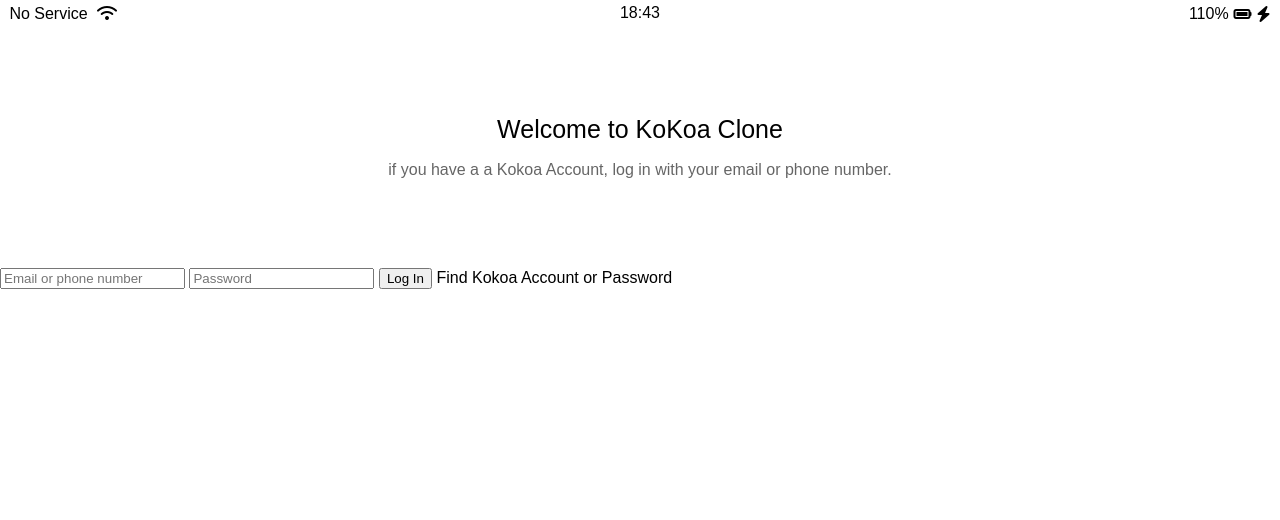
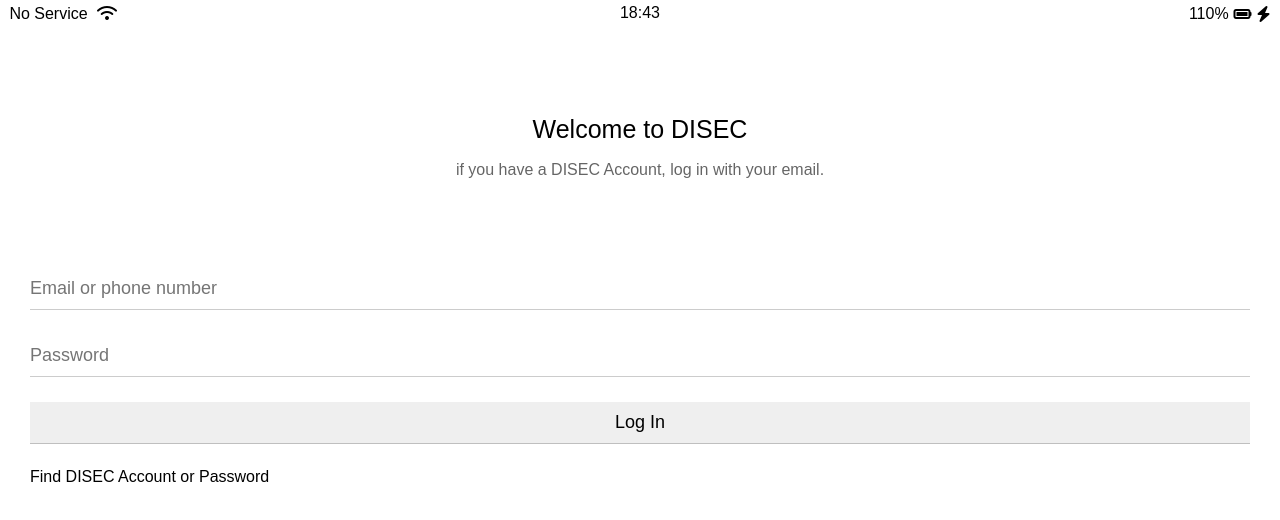
Before and after one commit to SongWonkyu/kakao-clone, a plain HTML site: page index.html in a window 1280 px wide. Drawn offline with Linux system fonts and the light colour scheme; a web font is replaced by a local one.

Commit message:
login-form

```diff
--- a/css/status-bar.css
+++ b/css/status-bar.css
@@ -44,3 +44,26 @@
   width: 60%;
   opacity: 0.6;
 }
+
+#login-form {
+  display: flex;
+  flex-direction: column;
+  margin: 0px 30px;
+}
+
+#login-form input {
+  border: none;
+  padding: 10px 0px;
+  font-size: 18px;
+  border-bottom: 1px solid rgba(0, 0, 0, 0.2);
+  margin-bottom: 25px;
+  transition: border-color 0.3s ease-in-out;
+}
+
+#login-form input ::placeholder {
+  color: rgba(0, 0, 0, 0.4);
+}
+
+#login-form input:focus {
+  border-color: rgba(0, 0, 0, 0.4);
+}
--- a/css/styles.css
+++ b/css/styles.css
@@ -1,6 +1,7 @@
 @import url("https://fonts.googleapis.com/css2?family=Hind+Madurai&display=swap");
 @import "reset.css";
 @import "status-bar.css";
+@import "variables.css";
 
 body {
   font-family: "Hind Madurai", sans-serif;
--- /dev/null
+++ b/css/variables.css
@@ -0,0 +1,3 @@
+:root {
+  --yellow: #fae100;
+}
--- a/index.html
+++ b/index.html
@@ -5,7 +5,7 @@
     <meta charset="UTF-8" />
     <meta http-equiv="X-UA-Compatible" content="IE=edge" />
     <meta name="viewport" content="width=device-width, initial-scale=1.0" />
-    <title>Welcome to KoKoa Talk</title>
+    <title>Welcome to DISEC</title>
   </head>
   <body>
     <div class="status-bar">
@@ -24,9 +24,9 @@
       </div>
     </div>
     <header class="welcome-header">
-      <h1 class="welcome-header__title">Welcome to KoKoa Clone</h1>
+      <h1 class="welcome-header__title">Welcome to DISEC</h1>
       <p class="welcome-header__text">
-        if you have a a Kokoa Account, log in with your email or phone number.
+        if you have a DISEC Account, log in with your email.
       </p>
     </header>
 
@@ -34,7 +34,7 @@
       <input type="text" placeholder="Email or phone number" />
       <input type="password" placeholder="Password" />
       <input type="submit" value="Log In" />
-      <a href="#">Find Kokoa Account or Password</a>
+      <a href="#">Find DISEC Account or Password</a>
     </form>
 
     <script
```
